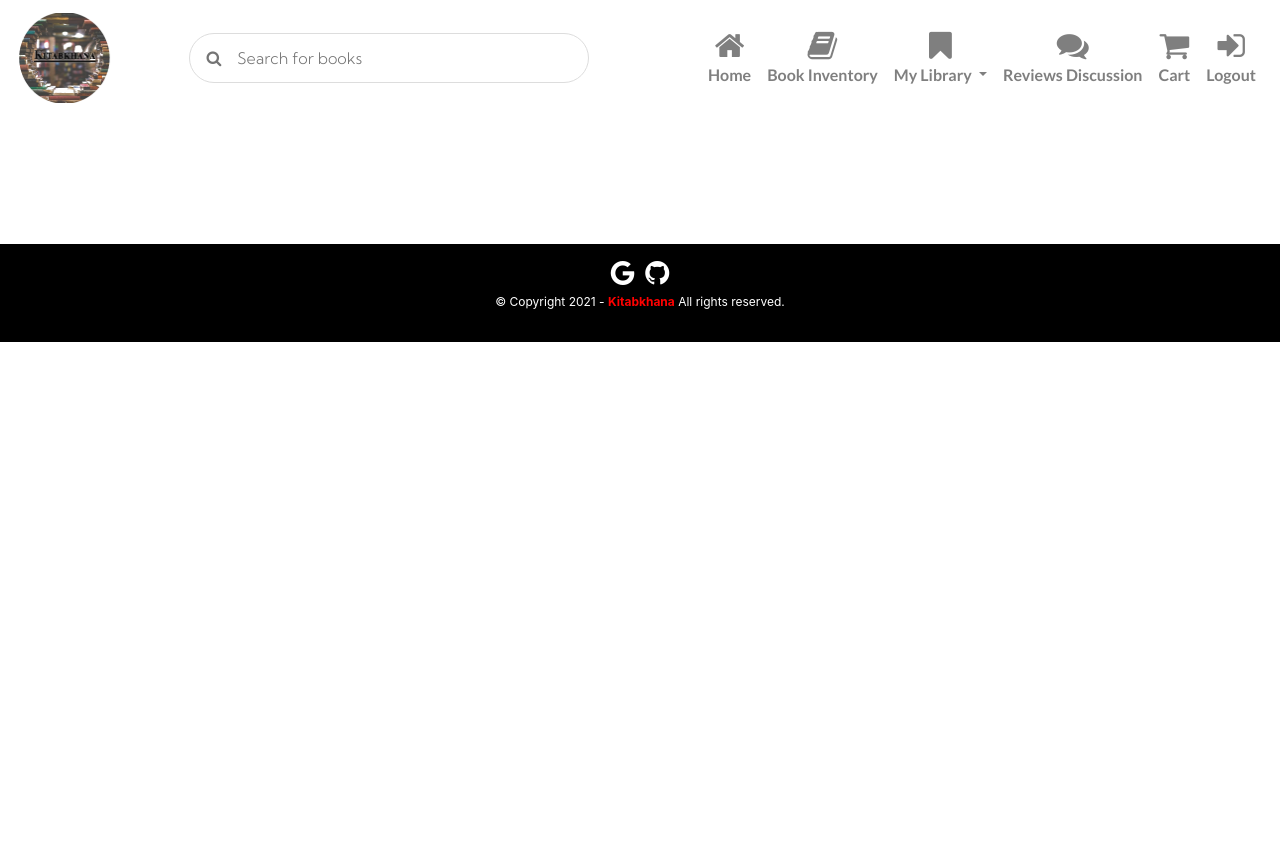
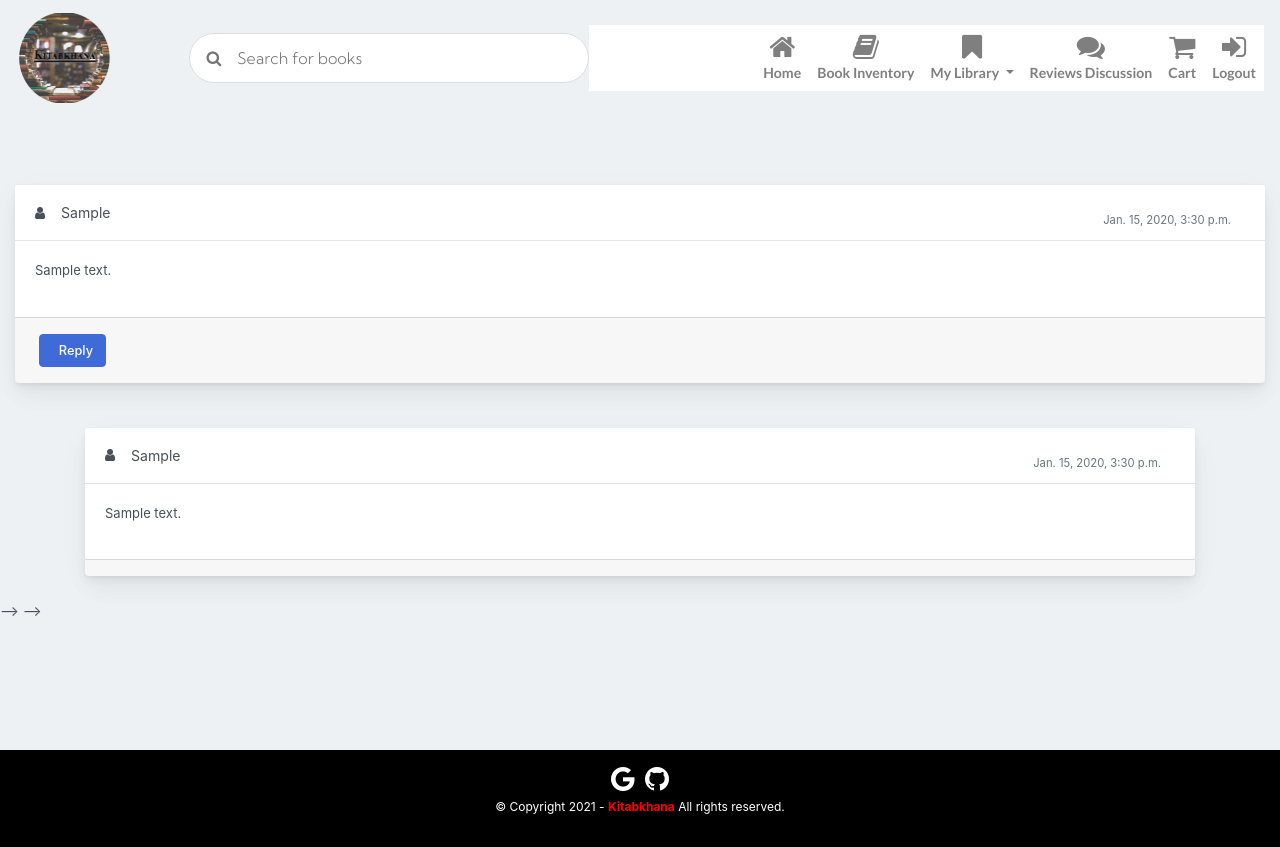
Before and after one commit to yasnaadhikari/Kitabkhana, a Django app: page /discussion/1/ in a window 1280 px wide. Before the commit the page ends 342 px from the top, so only its background shows below. Run offline with Django 3.2, Linux system fonts and the light colour scheme; a user stored in the database is signed in; tables that the repository leaves empty hold one stand-in row (values such as "Sample post"); parts of the project's set-up code (start-up, migrations or seed data) failed here and were passed over; some libraries are stand-ins or nearby versions.

Commit message:
Review section (Post and Replies)

```diff
--- a/mainapp/views.py
+++ b/mainapp/views.py
@@ -164,7 +164,7 @@ def reviews(request):
         # , image=image)
         post.save()
         alert = True
-        return render(request, 'mainapp/reviews.html', {'alert':alert})
+        # return render(request, 'mainapp/reviews.html', {'alert':alert} )
     posts = Post.objects.filter().order_by('-timestamp')
     return render(request, 'mainapp/reviews.html', {'posts':posts})
 
@@ -180,5 +180,5 @@ def discussion(request, myid):
         # , image=image)
         reply.save()
         alert = True
-        return render(request, 'mainapp/discussion.html', {'alert':alert})
+        # return render(request, 'mainapp/discussion.html', {'alert':alert})
     return render(request, 'mainapp/discussion.html', {'post':post, 'replies':replies})
--- a/static/mainapp/css/reviews.css
+++ b/static/mainapp/css/reviews.css
@@ -33,7 +33,6 @@ body {
     padding-bottom: 0;
     padding-right: .625rem;
     height: 3.5rem;
-    text-transform: uppercase;
     background-color: #fff;
     border-bottom: 1px solid rgba(26, 54, 126, 0.125)
     }
--- a/templates/mainapp/discussion.html
+++ b/templates/mainapp/discussion.html
@@ -1,10 +1,16 @@
-{% extends 'mainapp/layout.html' %}
+{% extends "mainapp/layout.html" %}
+{% load static %}
 
-{% block title %} Replies {% endblock %}
+{% block title %}
+Reviews
+{% endblock title %}
 
-{% block css %}
-{% endblock %}
-{% block body %}
+{% block head %}
+<link rel="stylesheet" href="{% static 'mainapp/css/reviews.css' %}">
+{% endblock head %}
+
+{% block main %}
+
 <br>
 <div class="container-fluid mt-5">
     <div class="row">
@@ -12,11 +18,11 @@
             <div class="card mb-4">
                 <div class="card-header">
                     <div class="media flex-wrap w-100 align-items-center"> <i class="fa fa-user" aria-hidden="true"></i>
-                        <div class="media-body ml-3" style="text-transform: uppercase;"> <a data-abc="true">{{post.user}}</a>
+                        <div class="media-body ml-3" style="text-transform: capitalize;"> <a data-abc="true">{{post.user}}</a>
                         </div>
                         <div class="text-muted small ml-3">
-                            <div>Date and Time Of Post :</div>
-                            <div><strong>{{post.timestamp}}</strong></div>
+                            <!-- <div>Date and Time Of Post :</div> -->
+                            <div class="px-4 pt-3">{{post.timestamp}}</div>
                         </div>
                     </div>
                 </div>
@@ -32,9 +38,33 @@
         </div>
     </div>
 </div>
+
 {% for reply in replies %}
 <br>
 <div class="container">
+  <div class="row">
+    <div class="col-md-12">
+      <div class="card mb-4">
+        <div class="card-header">
+          <div class="media flex-wrap w-100 align-items-center"> <i class="fa fa-user" aria-hidden="true"></i>
+            <div class="media-body ml-3" style="text-transform: capitalize;"> <a>{{reply.user}}</a>
+            </div>
+            <div class="text-muted small ml-3">
+              <div class="px-4 pt-3">{{reply.timestamp}} </div>
+            </div>
+          </div>
+        </div>
+        <div class="card-body">
+          <p>{{reply.reply_content}}</p>
+        </div>
+        <div class="card-footer d-flex flex-wrap justify-content-between align-items-center px-0 pt-0 pb-3">
+        </div>
+      </div>
+    </div>
+  </div>
+</div> -->
+
+<!-- <div class="container">
 <div class="media">
     <i class="fa fa-user" aria-hidden="true"></i>
     <div class="media-body">
@@ -42,14 +72,38 @@
       <h5>{{reply.reply_content}}</h5>
     </div>
   </div>
+</div> -->
+
+<!-- <div class="container-fluid mt-10">
+  <div class="row">
+    <div class="col-md-12">
+      <div class="card mb-4">
+        <div class="card-header">
+          <div class="media flex-wrap w-100 align-items-center"> <i class="fa fa-user" aria-hidden="true"></i>
+            <div class="media-body ml-3"> <a>{{reply.user}}</a>
             </div>
+            <div class="text-muted small ml-3">
+              <div class="px-4 pt-3">{{reply.timestamp}} </div>
+            </div>
+          </div>
+        </div>
+        <div class="card-body">
+          <p>{{reply.reply_content}}</p>
+        </div>
+        <div class="card-footer d-flex flex-wrap justify-content-between align-items-center px-0 pt-0 pb-3">
+        </div>
+      </div>
+    </div>
+  </div>
+</div> --> -->
 {% endfor %}
+
 <!-- Modal -->
 <div class="modal fade" id="reply" tabindex="-1" role="dialog" aria-labelledby="exampleModalLabel" aria-hidden="true">
   <div class="modal-dialog" role="document">
     <div class="modal-content">
       <div class="modal-header">
-          <h5 class="modal-title" id="exampleModalLabel">Modal title</h5>
+        <h5 class="modal-title" id="exampleModalLabel">Book Review Replies</h5>
         <button type="button" class="close" data-dismiss="modal" aria-label="Close">
           <span aria-hidden="true">&times;</span>
         </button>
@@ -58,7 +112,7 @@
       <div class="modal-body">
         <form action="/discussion/{{post.id}}/" method="POST"> {% csrf_token %}
           <div class="form-group">
-              <label for="exampleFormControlTextarea1">Post Your Solution Here</label>
+            <label for="exampleFormControlTextarea1">Post Your Reply Here</label>
             <input type="hidden" name="post_id" value="{{post.id}}">
             <textarea class="form-control" id="desc" name="desc" rows="3"></textarea>
           </div>
@@ -73,12 +127,13 @@
     </div>
   </div>
 </div>
-{% endblock %}
-{% block js %}
+{% endblock main %}
+
+<!-- {% block js %}
 <script>
  {% if alert %}
 alert('Your Reply has been posted successfully!!');
 document.location = "/"
 {% endif %}
 </script>
-{% endblock %}
+{% endblock js %} -->
--- a/templates/mainapp/reviews.html
+++ b/templates/mainapp/reviews.html
@@ -28,7 +28,7 @@ Reviews
           <div class="media flex-wrap w-100 align-items-center"> <i class="fa fa-user" aria-hidden="true"></i>
             <!-- <img src="/media/{{post.image}}" -->
               <!-- class="d-block ui-w-40 rounded-circle" alt=""> -->
-            <div class="media-body ml-3"> <a href="/discussion/{{post.id}}" data-abc="true">{{post.user}}</a>
+            <div class="media-body ml-3" style="text-transform: capitalize;"> <a href="/discussion/{{post.id}}" data-abc="true">{{post.user}}</a>
             </div>
             <div class="text-muted small ml-3">
               <div class="px-4 pt-3">{{post.timestamp}} </div>
@@ -51,7 +51,7 @@ Reviews
   <div class="modal-dialog" role="document">
     <div class="modal-content">
       <div class="modal-header">
-        <h5 class="modal-title" id="exampleModalLabel">Modal title</h5>
+        <h5 class="modal-title" id="exampleModalLabel">Book Review Topics</h5>
         <button type="button" class="close" data-dismiss="modal" aria-label="Close">
           <span aria-hidden="true">&times;</span>
         </button>
```
Also changed, not shown: mainapp/migrations/0004_replie.py (added). Lines whose indentation alone changed are shown as unchanged.
